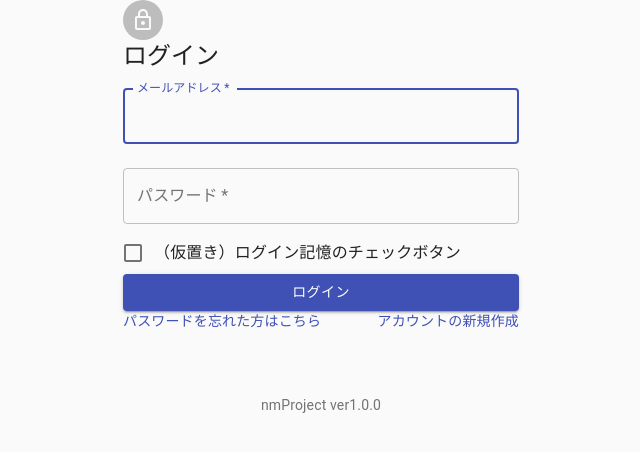
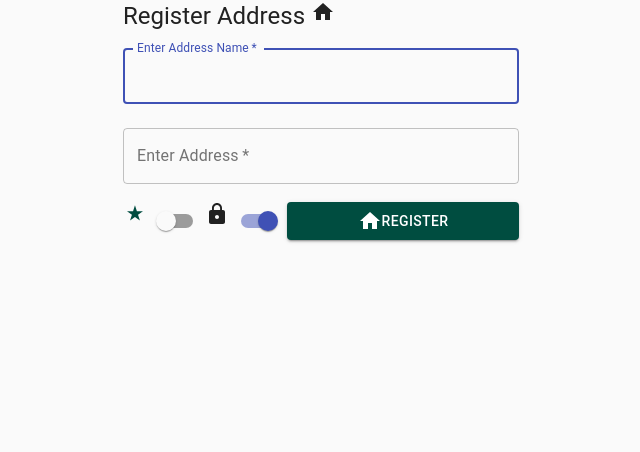
Before and after one commit to NS320/naviourmaps, a React (Create React App) app in the folder navihour_front/: page /NewAddress in a window 1280 px wide. Shown: the top 452 px of the page, without its empty margins (319-959 px from the left). Built offline with nearby package versions, Linux system fonts and the light colour scheme.

Commit message:
sorakun add page to make new address

```diff
--- a/navihour_front/src/App.css
+++ b/navihour_front/src/App.css
@@ -36,3 +36,10 @@
     transform: rotate(360deg);
   }
 }
+
+.flex {
+  padding: 2.5% 0;
+  display: flex;
+  flex-direction: row;
+  justify-content: space-evenly;
+}
--- a/navihour_front/src/App.js
+++ b/navihour_front/src/App.js
@@ -9,6 +9,7 @@ import SignUp from './views/components/SignUp'; //作成したSignUp.jsを読み
 import ResetPassword from './views/components/ResetPassword'; //作成したResetPassword.jsを読み込んでいる
 import Home from './views/components/Home'; //作成したHome.jsを読み込んでいる
 import SignUpSuccess from './views/components/SignUpSuccess'; //作成したSignUpSuccess.jsを読み込んでいる
+import NewAddress from './views/components/NewAddress';
 
 class App extends React.Component {
   render(){
@@ -23,6 +24,7 @@ class App extends React.Component {
           <Route exact path="/" component={Test1} />
           <Route exact path="/Test2" component={Test2} />
           <Route exact path="/TestApi" component={TestApi} />
+          <Route exact path="/NewAddress" component={NewAddress} />
           <Route exact component={Login} /> /*存在しないURLの場合、Login画面に行く TODO ログインできる状態ならば、Homeに行く*/
         </Switch>
       </BrowserRouter>
--- /dev/null
+++ b/navihour_front/src/views/components/NewAddress.js
@@ -0,0 +1,125 @@
+import React from 'react';
+import Button from '@material-ui/core/Button';
+import CssBaseline from '@material-ui/core/CssBaseline';
+import TextField from '@material-ui/core/TextField';
+import Typography from '@material-ui/core/Typography';
+import Container from '@material-ui/core/Container';
+import { UseStyles } from '../../utils/utils';
+import HomeSharpIcon from '@material-ui/icons/HomeSharp';
+import StarRateIcon from '@material-ui/icons/StarRate';
+import LockIcon from '@material-ui/icons/Lock';
+import Switch from '@material-ui/core/Switch';
+import { postApi, getApi } from '../../utils/Api';
+import "../../App.css";
+
+class NewAddress extends React.Component {
+    //ToDo user_id は 親コンポーネントから受け取った値を入れる。
+    constructor(props) {
+        super(props)
+        this.state = {
+            user_id: '',
+            address: '',
+            address_name: '',
+            is_favorite: false,
+            is_private: true,
+        }
+    }
+
+    setAddressName = (event) => {
+        this.setState({ address_name: event.target.value });
+    };
+
+    setAddress = (event) => {
+        this.setState({ address: event.target.value });
+    }
+
+    changeIsFavorite = () => {
+        this.setState({ is_favorite: !this.state.is_favorite });
+    };
+
+    changeIsPrivate = () => {
+        this.setState({ is_private: !this.state.is_private });
+    };
+
+    registerNewAddress = () => {
+        const json = {
+            user_id: this.state.user_id,
+            address: this.state.address,
+            address_name: this.state.address_name,
+            is_favorite: this.state.is_favorite,
+            is_private: this.state.is_private,
+        };
+        console.log(json);
+        postApi("Post_Address", json)
+            .then((return_json) => {
+                if (return_json["result"] == "OK") {
+                    this.props.history.push('/Address')
+                }
+                else {
+                    console.log(return_json["message"]);
+                }
+            });
+    }
+
+    render() {
+        return (
+            <Container component="main" maxWidth="xs">
+                <CssBaseline />
+                <div className={UseStyles.paper}>
+                    <Typography component="h1" variant="h5">
+                        Register Address <HomeSharpIcon />
+                    </Typography>
+                    <form className={UseStyles.form} noValidate>
+                        <TextField
+                            variant="outlined"
+                            margin="normal"
+                            required
+                            fullWidth
+                            id={"AddressName"}
+                            label="Enter Address Name"
+                            autoComplete={"AddressName"}
+                            autoFocus
+                            onChange={this.setAddressName}
+                        />
+                        <TextField
+                            variant="outlined"
+                            margin="normal"
+                            required
+                            fullWidth
+                            label="Enter Address"
+                            id={"Address"}
+                            autoComplete={"Address"}
+                            onChange={this.setAddress}
+                        />
+                        <div className="flex">
+                            <StarRateIcon style={{ color: "#004d40" }} />
+                            <Switch
+                                checked={this.state.is_favorite}
+                                onChange={this.changeIsFavorite}
+                                color="primary"
+                                inputProps={{ 'aria-label': 'primary checkbox' }}
+                            />
+                            <LockIcon />
+                            <Switch
+                                checked={this.state.is_private}
+                                onChange={this.changeIsPrivate}
+                                color="primary"
+                                inputProps={{ 'aria-label': 'primary checkbox' }}
+                            />
+                            <Button
+                                style={{ color: "white", backgroundColor: "#004d40" }}
+                                fullWidth
+                                variant="contained"
+                                className={UseStyles.submit}
+                                onClick={this.registerNewAddress}
+                            >
+                                <HomeSharpIcon />Register
+                            </Button>
+                        </div>
+                    </form>
+                </div>
+            </Container>
+        );
+    }
+}
+export default NewAddress;
```
